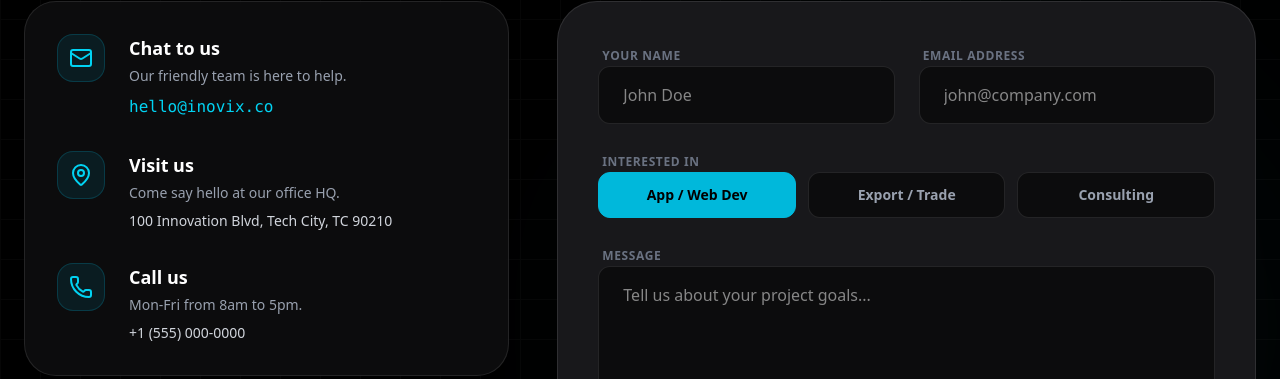
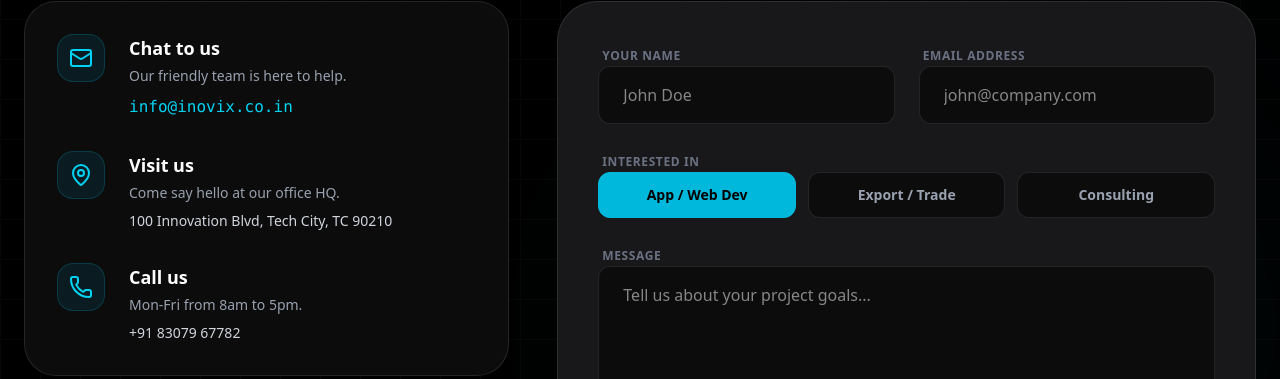
Before and after one commit to gfuid/inovixcompany, a React (Vite) app: page /contact in a window 1280 px wide. Shown: the part 421-800 px from the top of the page. Built offline with nearby package versions, Linux system fonts and the light colour scheme.

Commit message:
some fixing

```diff
--- a/src/components/ContactSection.jsx
+++ b/src/components/ContactSection.jsx
@@ -96,8 +96,8 @@ export default function ContactSection() {
     {
       icon: <Mail className="w-6 h-6" />,
       title: "Email Us",
-      value: "hello@agency.com",
-      link: "mailto:hello@agency.com",
+      value: "info@inovix.com",
+      link: "mailto:info@inovix.co.in",
       color: "text-cyan-400",
       bg: "bg-cyan-500/10",
       border: "border-cyan-500/20",
@@ -106,8 +106,8 @@ export default function ContactSection() {
     {
       icon: <Phone className="w-6 h-6" />,
       title: "Call Us",
-      value: "+91 98765 43210",
-      link: "tel:+919876543210",
+      value: "+91 83079 67782",
+      link: "tel:+918307967782",
       color: "text-green-400",
       bg: "bg-green-500/10",
       border: "border-green-500/20",
@@ -116,7 +116,7 @@ export default function ContactSection() {
     {
       icon: <MapPin className="w-6 h-6" />,
       title: "Visit Us",
-      value: "Cyber City, Gurugram",
+      value: "Cyber City, Panipat",
       link: "#",
       color: "text-purple-400",
       bg: "bg-purple-500/10",
@@ -241,7 +241,7 @@ export default function ContactSection() {
           <motion.a
             whileHover={{ scale: 1.05 }}
             whileTap={{ scale: 0.95 }}
-            href="mailto:contact@youragency.com"
+            href="mailto:info@inovix.co.in"
             className="group relative inline-flex items-center justify-center px-8 py-4 font-bold text-white transition-all duration-200 bg-neutral-900 font-lg rounded-full focus:outline-none focus:ring-2 focus:ring-offset-2 focus:ring-gray-900"
           >
             <div className="absolute -inset-0.5 rounded-full bg-gradient-to-r from-cyan-500 to-blue-600 opacity-75 blur group-hover:opacity-100 transition duration-1000 group-hover:duration-200 animate-tilt"></div>
@@ -255,7 +255,7 @@ export default function ContactSection() {
           <motion.a
             whileHover={{ scale: 1.05 }}
             whileTap={{ scale: 0.95 }}
-            href="https://wa.me/91XXXXXXXXXX"
+            href="https://wa.me/918307967782"
             target="_blank"
             rel="noopener noreferrer"
             className="group px-8 py-4 bg-transparent border border-white/10 text-white rounded-full font-bold text-lg hover:bg-white/[0.05] hover:border-white/30 transition-all duration-300 flex items-center justify-center gap-3 backdrop-blur-sm"
--- a/src/components/PricingSection.jsx
+++ b/src/components/PricingSection.jsx
@@ -3,6 +3,7 @@
 import React from "react";
 import { motion } from "framer-motion";
 import { Check, Sparkles, Zap } from "lucide-react";
+import { Link } from "react-router-dom";
 
 const plans = [
   {
@@ -145,16 +146,17 @@ export default function PricingSection() {
                   </li>
                 ))}
               </ul>
-
+              <Link to="/contact">
                 {/* CTA Button */}
                 <button
-                className={`w-full py-4 rounded-xl font-bold transition-all duration-300 ${plan.highlight
+                  className={` cursor-pointer w-full py-4 rounded-xl font-bold transition-all duration-300 ${plan.highlight
                     ? "bg-gradient-to-r from-cyan-400 to-blue-600 text-black hover:shadow-[0_0_20px_rgba(34,211,238,0.4)]"
                     : "bg-white text-black hover:bg-gray-200"
                     }`}
                 >
                   Book Now
                 </button>
+              </Link>
             </motion.div>
           ))}
         </div>
--- a/src/contact/Contact.jsx
+++ b/src/contact/Contact.jsx
@@ -75,7 +75,7 @@ const Contact = () => {
                                 <div>
                                     <h4 className="text-white font-bold text-lg mb-1">Chat to us</h4>
                                     <p className="text-gray-400 text-sm mb-2">Our friendly team is here to help.</p>
-                                    <a href="mailto:hello@inovix.co" className="text-cyan-400 font-mono hover:underline">hello@inovix.co</a>
+                                    <a href="mailto:hello@inovix.co" className="text-cyan-400 font-mono hover:underline">info@inovix.co.in</a>
                                 </div>
                             </div>
 
@@ -97,7 +97,7 @@ const Contact = () => {
                                 <div>
                                     <h4 className="text-white font-bold text-lg mb-1">Call us</h4>
                                     <p className="text-gray-400 text-sm mb-2">Mon-Fri from 8am to 5pm.</p>
-                                    <p className="text-gray-300 text-sm">+1 (555) 000-0000</p>
+                                    <p className="text-gray-300 text-sm">+91 83079 67782</p>
                                 </div>
                             </div>
 
--- a/src/tools/ToolsSection.jsx
+++ b/src/tools/ToolsSection.jsx
@@ -189,7 +189,7 @@ const ToolsSection = () => {
         {/* Section Header */}
         <div className="mb-16 md:text-center max-w-3xl mx-auto">
           <h2 className="text-4xl md:text-5xl font-black text-white tracking-tight mb-6">
-            All <span className="text-cyan-400">Services</span>
+            All <span className="text-cyan-400">Free Tools</span>
           </h2>
           <p className="text-gray-400 text-lg">
             Explore our complete suite of digital tools. Everything you need to create, convert, and optimize is right here.
```
Lines whose indentation alone changed are shown as unchanged.
